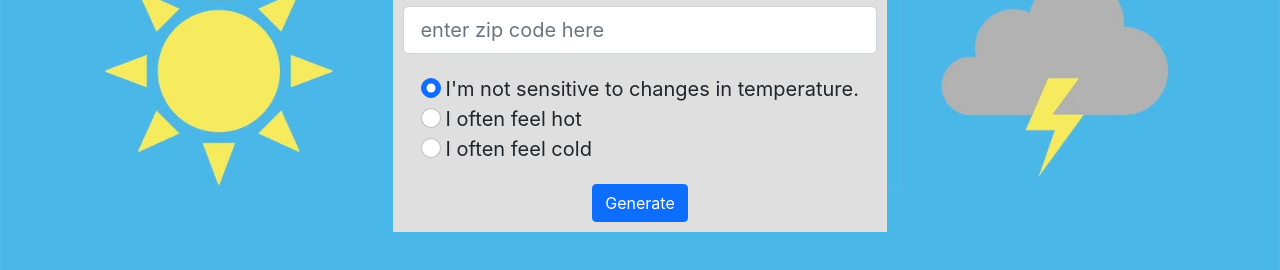
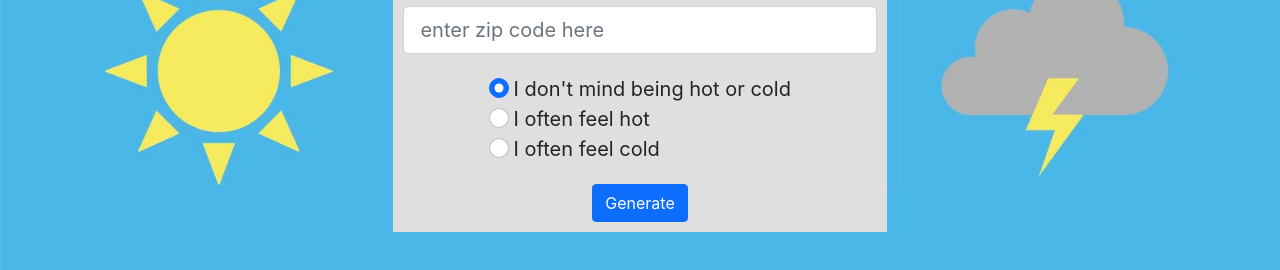
Before and after one commit to ZacharyTStone/do_i_need_a_jacket, a website: page src/index.html in a window 1280 px wide. Shown: the part 324-594 px from the top of the page. Drawn offline with nearby package versions, Linux system fonts and the light colour scheme; a web font is replaced by a local one.

Commit message:
change radio text

```diff
--- a/src/index.html
+++ b/src/index.html
@@ -29,8 +29,7 @@
     <div class="section personal-temp-div">
       <div>
         <input type="radio" class="personal-temp form-check-input" value=0 name="personal-temp-radio" checked="checked">
-        <label for="personal-temp-normal" class="form-check-label">I'm not sensitive to changes in
-          temperature.</label><br>
+        <label for="personal-temp-normal" class="form-check-label">I don't mind being hot or cold</label><br>
         <input type="radio" class="personal-temp form-check-input" value=3 name="personal-temp-radio">
         <label for="personal-temp-hot" class="form-check-label">I often feel hot</label><br>
         <input type="radio" class="personal-temp form-check-input" value=-3 name="personal-temp-radio">
```
